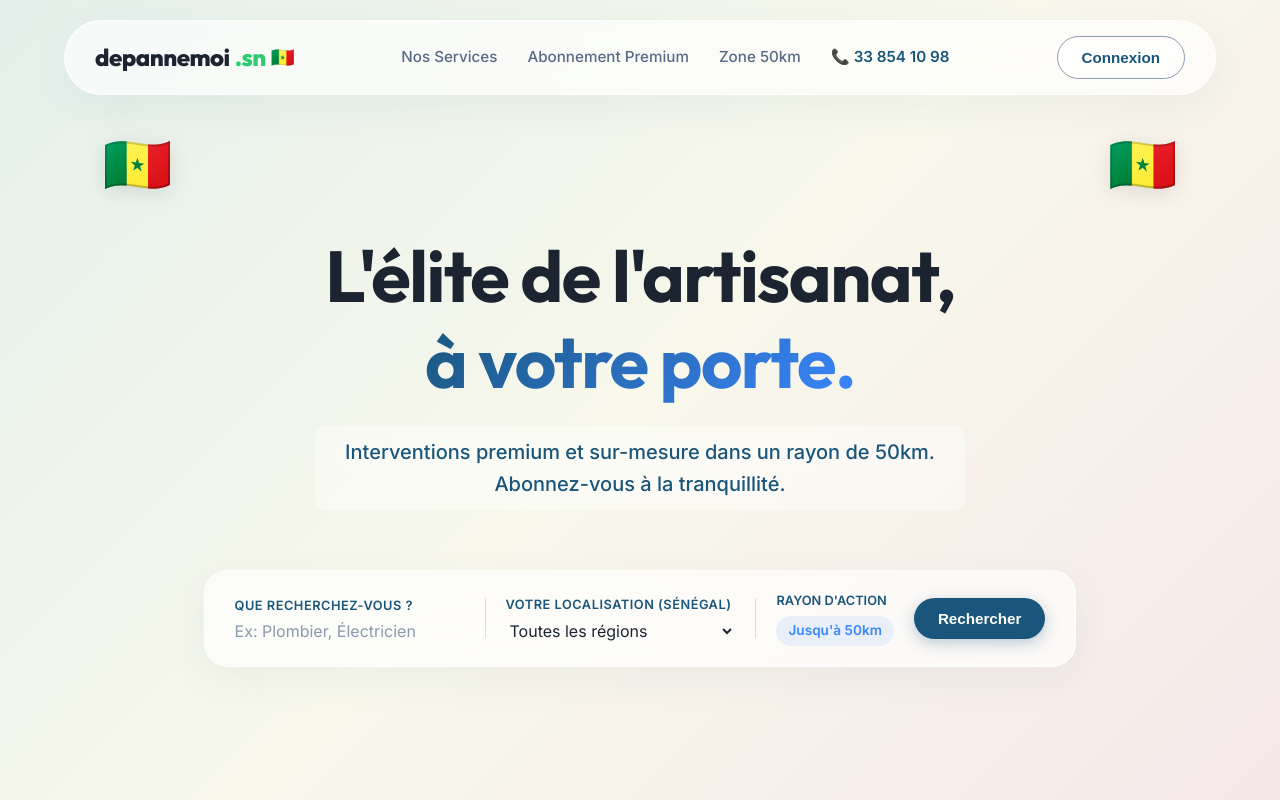
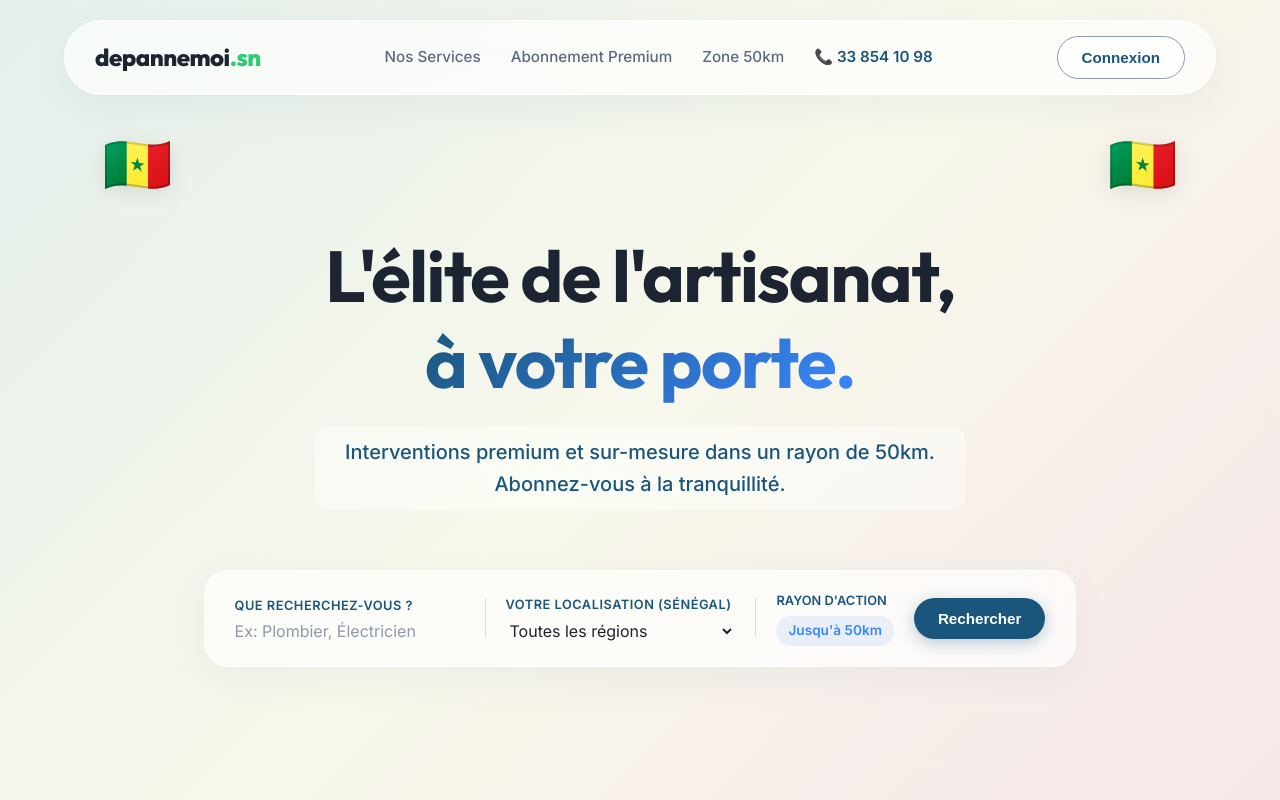
Before and after one commit to cheikhtngom-lang/Depanne-moi, a website: page index.html in a window 1280 px wide. Shown: the top 800 px of the page. Drawn offline with nearby package versions, Linux system fonts and the light colour scheme.

```diff
--- a/index.html
+++ b/index.html
@@ -19,7 +19,7 @@
     <!-- Navigation -->
     <nav class="glass-nav">
         <div class="nav-container">
-            <a href="#" class="logo" style="text-transform: lowercase; display: flex; align-items: center; gap: 5px;">depannemoi<span style="color: #2ecc71;">.sn</span> <span style="font-size: 1.2rem;">🇸🇳</span></a>
+            <a href="#" class="logo" style="text-transform: lowercase;">depannemoi<span style="color: #2ecc71;">.sn</span></a>
             <div class="nav-links">
                 <a href="#services">Nos Services</a>
                 <a href="#premium">Abonnement Premium</a>
```
